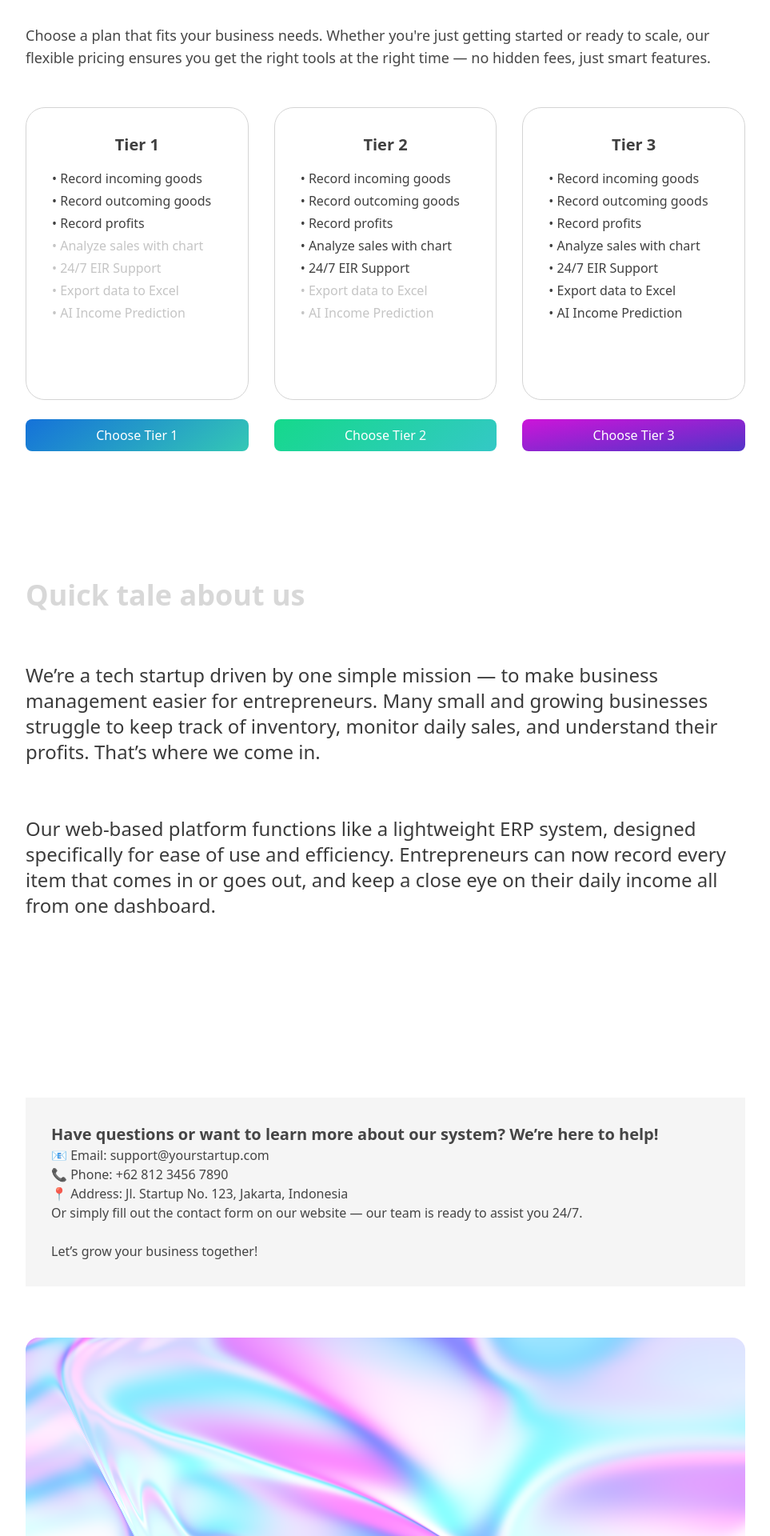
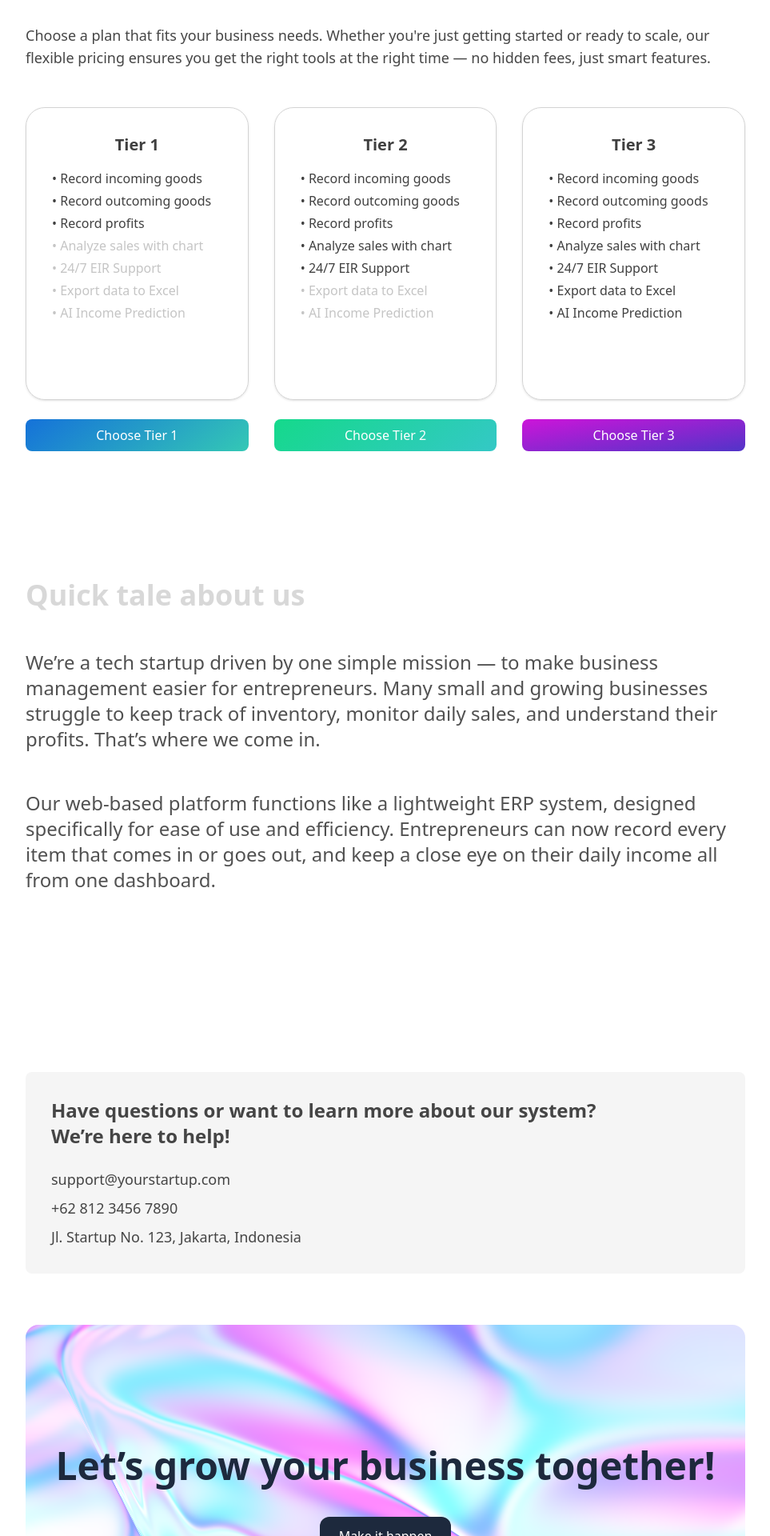
Before and after one commit to mfrizqi/erp-landing-page, a React (Vite) app: page / in a window 1280 px wide. Shown: the part 820-2740 px from the top of the page at 80% size, without its empty margins (158-1121 px from the left). Built offline with nearby package versions, Linux system fonts and the light colour scheme.

Commit message:
Finishing landing page

```diff
--- a/index.html
+++ b/index.html
@@ -2,7 +2,7 @@
 <html lang="en">
   <head>
     <meta charset="UTF-8" />
-    <link rel="icon" type="image/svg+xml" href="/vite.svg" />
+    <link rel="icon" type="image/svg+xml" href="/eir.svg" />
     <link href="/src/tailwind.css" rel="stylesheet">
     <meta name="viewport" content="width=device-width, initial-scale=1.0" />
     <title>ERP Invertory Management</title>
--- a/src/components/About.jsx
+++ b/src/components/About.jsx
@@ -1,9 +1,9 @@
 const About = () => {
     return (
-        <div className="flex flex-col gap-16 font-medium" id="ABOUT">
+        <div className="flex flex-col gap-12 font-medium" id="ABOUT">
             <div className="text-4xl font-semibold text-neutral-300/90">Quick tale about us</div>
-            <div className="text-2xl text-neutral-800/90">We’re a tech startup driven by one simple mission — to make business management easier for entrepreneurs. Many small and growing businesses struggle to keep track of inventory, monitor daily sales, and understand their profits. That’s where we come in.</div>
-            <div className="text-2xl text-neutral-800/90">Our web-based platform functions like a lightweight ERP system, designed specifically for ease of use and efficiency. Entrepreneurs can now record every item that comes in or goes out, and keep a close eye on their daily income all from one dashboard.</div>
+            <div className="text-2xl text-neutral-800/80">We’re a tech startup driven by one simple mission — to make business management easier for entrepreneurs. Many small and growing businesses struggle to keep track of inventory, monitor daily sales, and understand their profits. That’s where we come in.</div>
+            <div className="text-2xl text-neutral-800/80">Our web-based platform functions like a lightweight ERP system, designed specifically for ease of use and efficiency. Entrepreneurs can now record every item that comes in or goes out, and keep a close eye on their daily income all from one dashboard.</div>
         </div>
     )
 }
--- a/src/components/ContactUs.jsx
+++ b/src/components/ContactUs.jsx
@@ -3,18 +3,14 @@ import Iridescence from "./addition/Iridescence";
 const ContactUs = () => {
     return (
         <section className="relative rounded mb-8" id="CONTACT">
-            <div className="bg-neutral-100 p-8 mb-16">
-                <h1 className="text-xl font-bold">Have questions or want to learn more about our system? We’re here to help!</h1>
+            <div className="bg-neutral-100 p-8 mb-16 rounded-lg">
+                <h1 className="text-2xl font-bold">Have questions or want to learn more about our system? <br/> We’re here to help!</h1>
 
-                <div>
-                    📧 Email: support@yourstartup.com <br />
-                    📞 Phone: +62 812 3456 7890 <br />
-                    📍 Address: Jl. Startup No. 123, Jakarta, Indonesia <br />
+                <div className="text-lg mt-6">
+                    <div className="mb-2 font-medium">support@yourstartup.com</div>
+                    <div className="mb-2 font-medium">+62 812 3456 7890</div>
+                    <div className="font-medium">Jl. Startup No. 123, Jakarta, Indonesia</div>
                 </div>
-
-                Or simply fill out the contact form on our website — our team is ready to assist you 24/7.<br /><br />
-
-                Let’s grow your business together!
             </div>
             <div className="relative h-[440px] rounded-lg">
                 <Iridescence
@@ -23,20 +19,10 @@ const ContactUs = () => {
                     speed={1.0}
                 />
 
-                {/* <div className="absolute bg-neutral-100 mb-16 top-[50%] left-[50%] rounded-lg" style={{'transform': 'translate(-50%,-50%)'}}>
-                    <h1 className="text-xl font-bold">Have questions or want to learn more about our system? We’re here to help!</h1>
-
-                    <div>
-                        📧 Email: support@yourstartup.com <br />
-                        📞 Phone: +62 812 3456 7890 <br />
-                        📍 Address: Jl. Startup No. 123, Jakarta, Indonesia <br />
-                    </div>
-
-                    Or simply fill out the contact form on our website — our team is ready to assist you 24/7.<br /><br />
-
-                    Let’s grow your business together!
-                </div> */}
-
+                <div className="flex flex-col justify-center items-center h-full px-8 rounded-xl">
+                    <div className="font-bold text-5xl text-slate-800 mb-10 text-center md:text-left">Let’s grow your business together!</div>
+                    <div className="py-3 px-6 bg-slate-800 text-white rounded-xl cursor-pointer">Make it happen</div>
+                </div>
             </div>
         </section>)
 }
--- a/src/components/Header.jsx
+++ b/src/components/Header.jsx
@@ -13,7 +13,7 @@ const Header = () => {
   useEffect(() => {
     // Initialize Lenis
     lenis.current = new Lenis({
-      duration: 0.3, // Control the duration of the scroll
+      duration: 0.6, // Control the duration of the scroll
       easing: (t) => 1 - Math.pow(1 - t, 3), // Cubic easing for smooth stop
       smooth: true,
       smoothTouch: true, // Enable smooth scrolling on touch devices
--- a/src/components/Login.jsx
+++ b/src/components/Login.jsx
@@ -11,11 +11,11 @@ const Login = ({ handleLogin }) => {
                         <div className="flex flex-col items-center gap-2 w-64">
                             <div className="mb-4 w-full">
                                 <label htmlFor="email" className="block mb-1 text-neutral-500 text-sm">Email</label>
-                                <input type="text" className="border border-neutral-300 block rounded-lg p-1 px-2 w-full" />
+                                <input type="text" className="border border-neutral-300 block rounded-lg py-1 px-3 w-full" />
                             </div>
                             <div className="w-full">
                                 <label htmlFor="password" className="block mb-1 text-neutral-500 text-sm">Password</label>
-                                <input type="text" className="border border-neutral-300 block rounded-lg p-1 w-full" />
+                                <input type="password" className="border border-neutral-300 block rounded-lg py-1 px-3 w-full" />
                             </div>
                         </div>
                         <button className="mx-auto started-button py-2 w-full text-white my-8 rounded-md cursor-pointer">Sign In</button>
--- a/src/components/TierList.jsx
+++ b/src/components/TierList.jsx
@@ -10,7 +10,7 @@ const TierList = () => {
             <div className="text-lg mb-12" id="PRICING">Choose a plan that fits your business needs. Whether you're just getting started or ready to scale, our flexible pricing ensures you get the right tools at the right time — no hidden fees, just smart features.</div>
             <section className="flex flex-col lg:flex-row gap-16 md:gap-8 justify-between">
                 <div className="grow">
-                    <SpotlightCard className="border border-neutral-300 text-neutral-700 mb-6 p-8 h-full" spotlightColor="rgba(0, 229, 255, 0.7)">
+                    <SpotlightCard className="border border-neutral-300 text-neutral-700 mb-6 p-8 h-full shadow" spotlightColor="rgba(0, 229, 255, 0.7)">
                         <div className="text-xl font-semibold mb-4 text-center">Tier 1</div>
                         <div className="flex flex-col justify-center gap-1">
                             {tierList.tier_1.list.map((item, index) => {
@@ -25,7 +25,7 @@ const TierList = () => {
                 </div>
 
                 <div className="grow">
-                    <SpotlightCard className="border border-neutral-300 text-neutral-700 mb-6 p-8 h-full" spotlightColor="rgba(0, 255, 153, 0.7)">
+                    <SpotlightCard className="border border-neutral-300 text-neutral-700 mb-6 p-8 h-full shadow" spotlightColor="rgba(0, 255, 153, 0.7)">
                         <div className="text-xl font-semibold mb-4 text-center">Tier 2</div>
                         <div className="flex flex-col justify-center gap-1">
                             {tierList.tier_2.list.map((item, index) => {
@@ -39,7 +39,7 @@ const TierList = () => {
                     <button className="w-full rounded-lg tier-2 text-white py-2 cursor-pointer transition-all font-medium">Choose Tier 2</button>
                 </div>
                 <div className="grow">
-                    <SpotlightCard className="border border-neutral-300 text-neutral-700 mb-6 p-8 h-full" spotlightColor="rgba(255, 0, 225, 0.7)">
+                    <SpotlightCard className="border border-neutral-300 text-neutral-700 mb-6 p-8 h-full shadow" spotlightColor="rgba(255, 0, 225, 0.7)">
                         <div className="text-xl font-semibold mb-4 text-center">Tier 3</div>
                         <div className="flex flex-col justify-center gap-1">
                             {tierList.tier_3.list.map((item, index) => {
```
Also changed, not shown: public/eir.svg (added).
